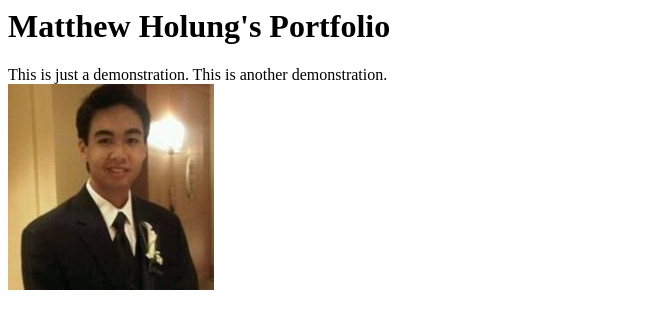
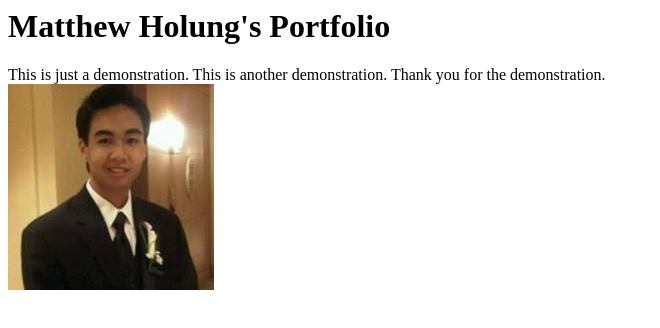
Before and after one commit to mattholung/mattholung.github.io, a plain HTML site: page index.html in a window 1280 px wide. Shown: the whole page, without its empty margins (0-660 px from the left). Drawn offline with Linux system fonts and the light colour scheme.

Commit message:
thank you

```diff
--- a/index.html
+++ b/index.html
@@ -3,6 +3,7 @@
     <div>
         This is just a demonstration.
         This is another demonstration.
+        Thank you for the demonstration.
     </div>
     <img src="Profile Picture.jpg" />
 </html>
```
